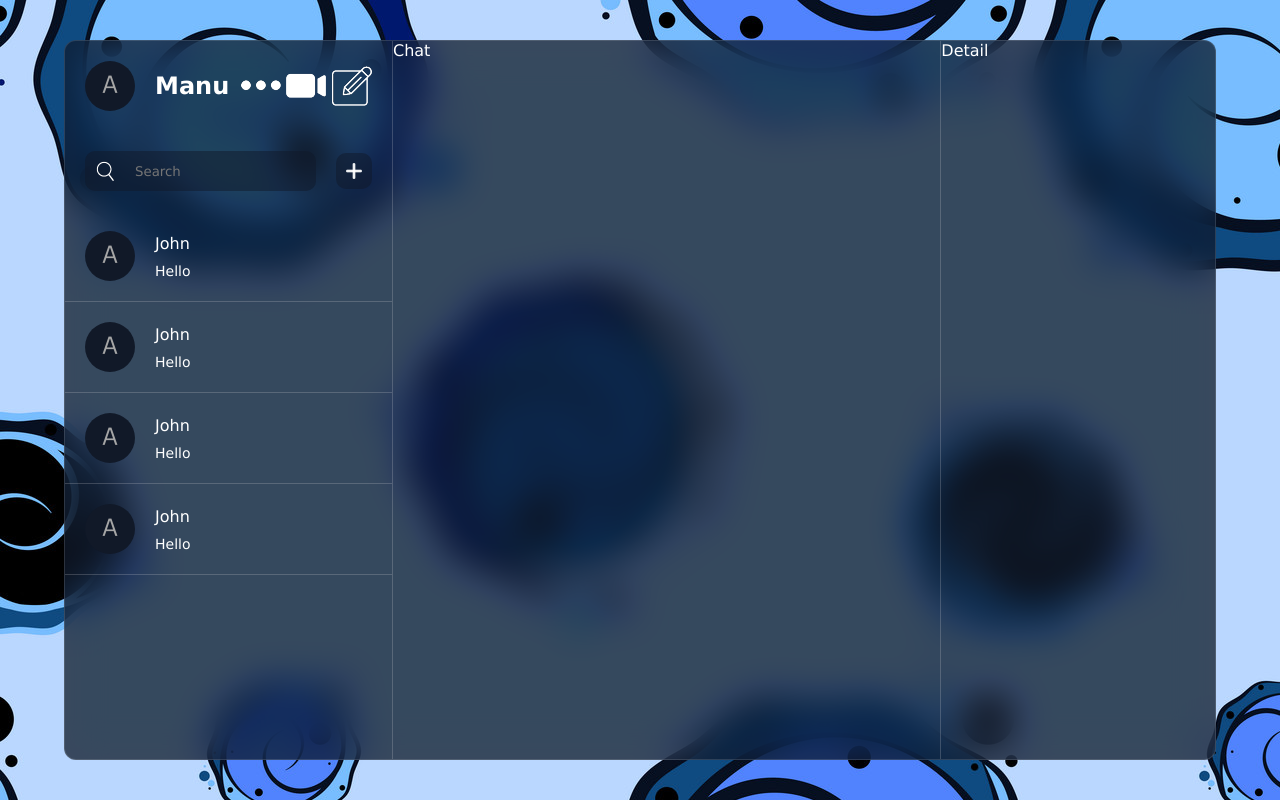
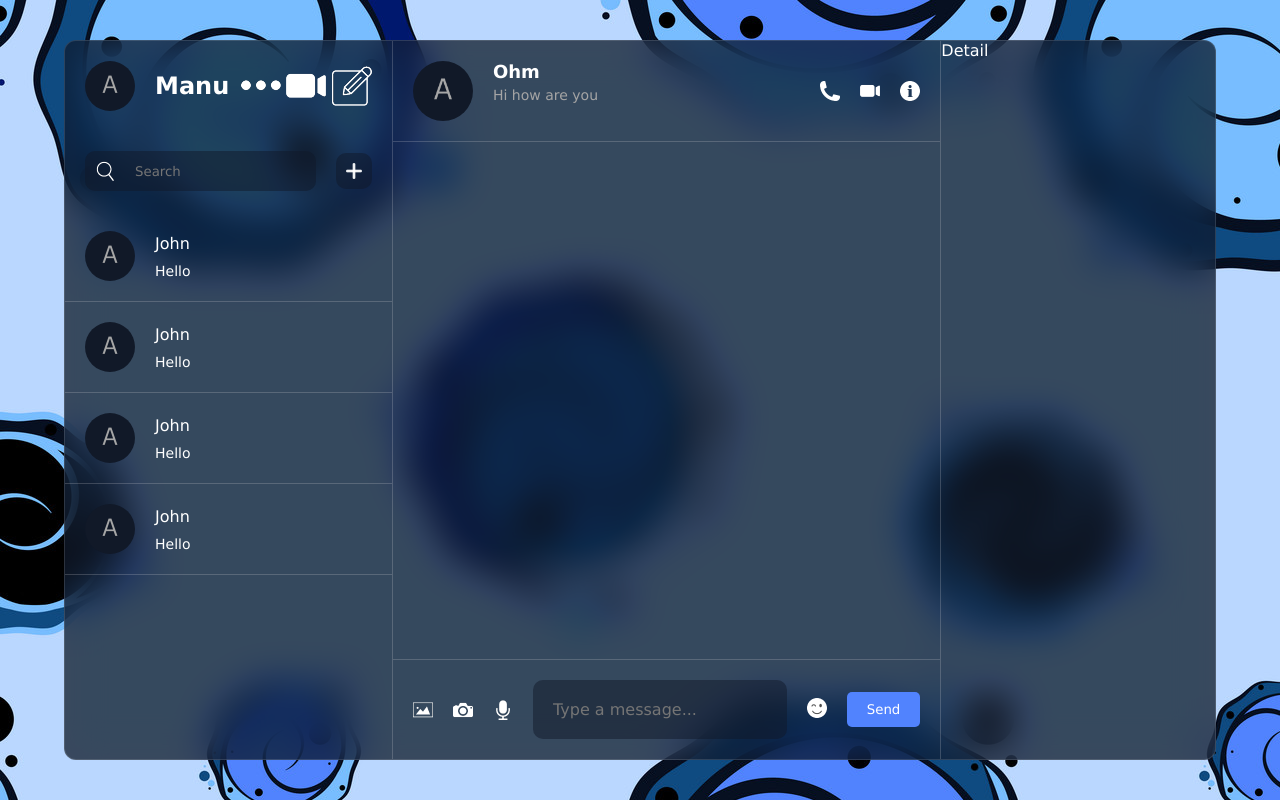
Before and after one commit to Manvendra27saini/ChatNest, a React (Vite) app: page / in a window 1280 px wide. Built offline with nearby package versions, Linux system fonts and the light colour scheme.

Commit message:
Added Emoji-Picker using react-emoji-picker library

```diff
--- a/src/components/chat/Chat.jsx
+++ b/src/components/chat/Chat.jsx
@@ -1,7 +1,52 @@
+import { useState } from "react"
 import "./chat.css"
+import EmojiPicker from "emoji-picker-react"
 const Chat = () => {
+  const [open , setOpen]  = useState(false);
+  const [text , settext]  = useState("");
+
+  const handleEmoji = e =>{
+    settext(prev=>prev+e.emoji);
+    setOpen(false)
+  }
+
     return (
-        <div className= 'chat'>Chat</div>
+        <div className= 'chat'>
+            <div className="top">
+                <div className="user">
+                   <img src="./avatar.png" alt="" />
+                   <div className="texts">
+                    <span>Ohm</span>
+                    <p>Hi how are you</p>
+                   </div>
+                </div>
+                <div className="icons">
+                    <img src="./phone.png" alt="" />
+                    <img src="./video.png" alt="" />
+                    <img src="./info.png" alt="" />
+                </div>
+            </div>
+            <div className="center"></div>
+            <div className="bottom">
+                <div className="icons">
+                    <img src="./img.png" alt=""/>
+                    <img src="./camera.png" alt=""/>
+                    <img src="./mic.png" alt=""/>
+                </div>
+                <input type="text" placeholder="Type a message..."
+                value={text}
+                onChange={e=>settext(e.target.value)} />
+                <div className="emoji">
+                    <img src="./emoji.png" alt="" onClick={()=>setOpen(prev=>!prev)}
+                     />
+                    <div className="picker">
+                    <EmojiPicker open ={open} onEmojiClick={handleEmoji}/>
+                    </div>
+
+                </div>
+                <button className="sendButton">Send</button>
+            </div>
+        </div>
     )
 }
 export default Chat
--- a/src/components/chat/chat.css
+++ b/src/components/chat/chat.css
@@ -2,5 +2,109 @@
     flex:2;
     border-left: 1px solid  #dddddd35;
     border-right: 1px solid  #dddddd35;
+    height: 100%;
+    display: flex;
+    flex-direction: column;
 
+    .top{
+        padding: 20px;
+        display: flex;
+        align-items: center;
+        justify-content: space-between;
+        border-bottom: 1px solid #dddddd35;
+
+        .user{
+            display: flex;
+            align-content: center;
+            gap: 20px;
+
+            img{
+                width: 60px;
+                height: 60px;
+                border-radius: 50%;
+                object-fit: cover;
+
+            }
+            .texts{
+                display: flex;
+                flex-direction: column;
+                gap: 5px;
+
+                span{
+                    font-size: 18px;
+                    font-weight: bold;
+                }
+                p{
+                    font-size: 14px;
+                    font-weight: 300px;
+                    color: #a5a5a5;
+
+                }
+            }
+        }
+
+        .icons{
+            display: flex;
+            gap: 20px;
+
+            img{
+                width: 20px;
+                height: 20px;
+
+            }
+        }
+    }
+    .center{
+     padding: 20px;
+     felx:1;
+
+    }
+    .bottom{
+        padding: 20px;
+        display: flex;
+        align-items: center;
+        justify-content: space-between;
+        border-top: 1px solid #dddddd35;
+        gap: 20px;
+        margin-top: auto;
+
+        .icons{
+            display: flex;
+            gap: 20px;
+
+
+        }
+        img{
+            width: 20px;
+            height: 20px;
+            cursor: pointer;
+        }
+        input{
+            flex: 1;
+            background-color: rgba(17, 25, 40, 0.5);
+            border: none;
+            outline: none;
+            color: white;
+            padding: 20px;
+            border-radius: 10px;
+            font-size: 16px;
+        }
+        .emoji{
+            position: relative;
+
+            .picker{
+                position: absolute;
+                bottom: 50px;
+                left: 0;
+            }
+        }
+        .sendButton{
+            background-color: #5183fe;
+            color: white;
+            padding: 10px 20px;
+            border: none;
+            border-radius: 5px;
+            cursor: pointer;
+        }
+    }
 }
```
